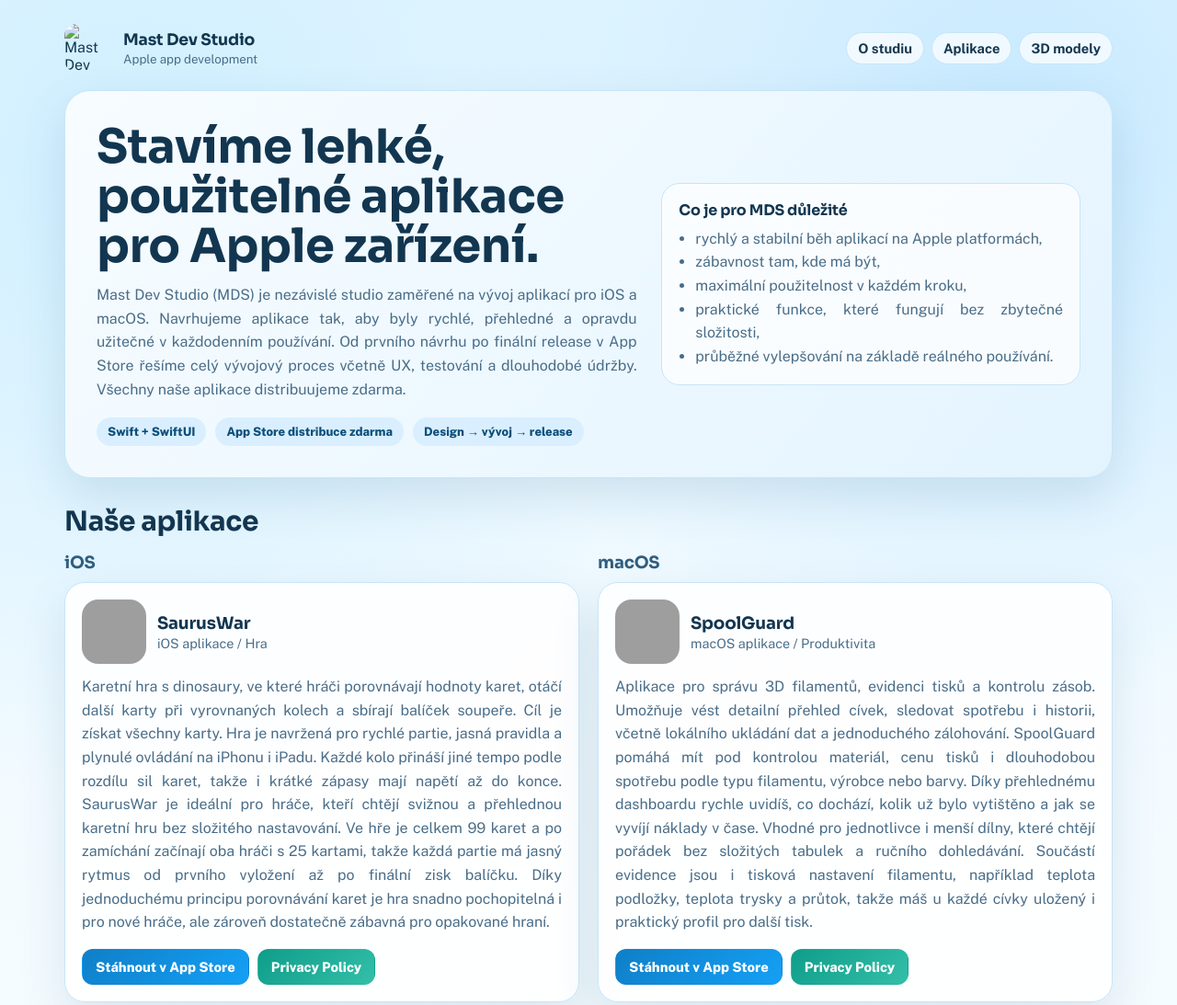
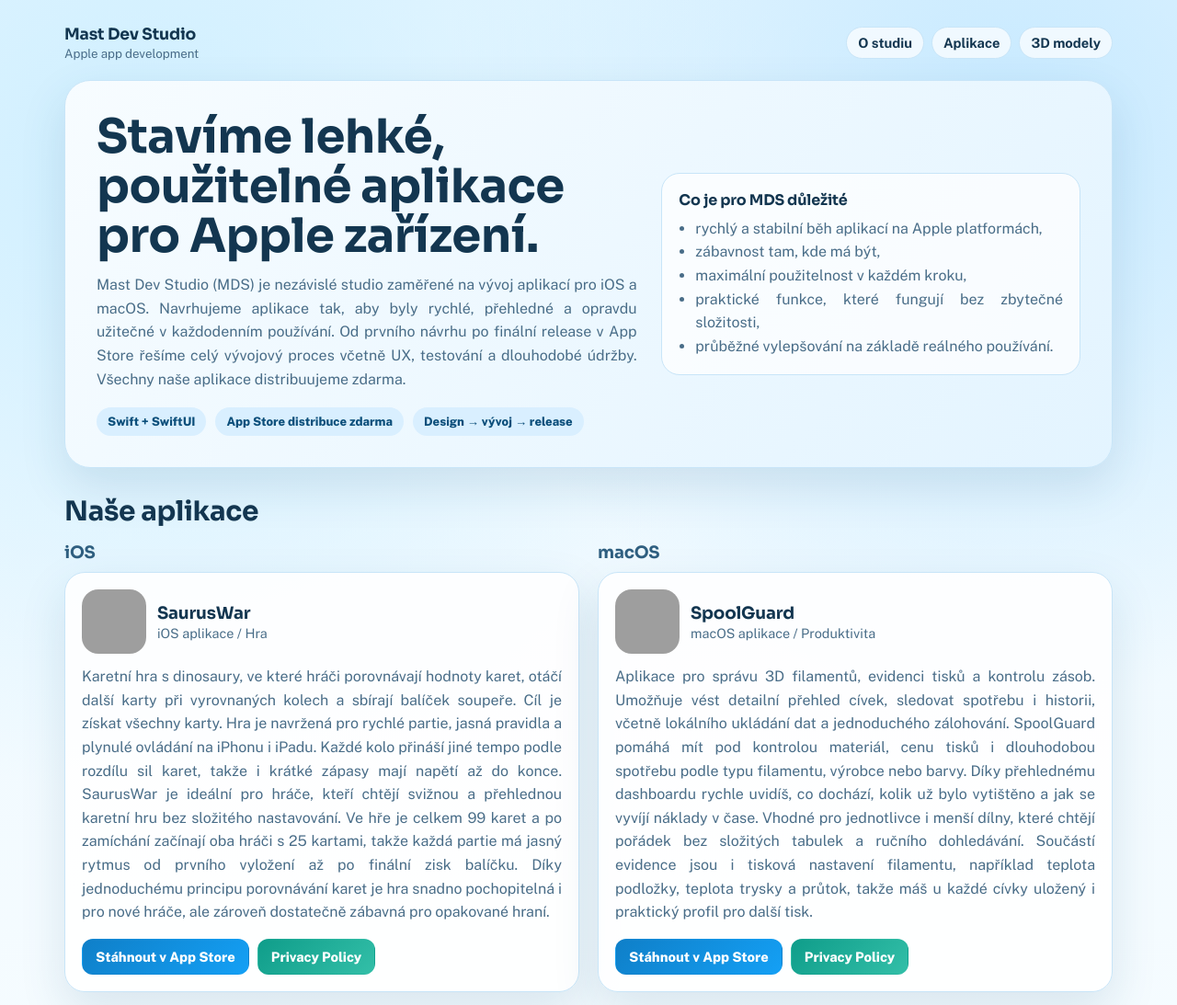
Before and after one commit to mastdevstudio/mastdevstudio, a plain HTML site: page index.html in a window 1280 px wide. Shown: the top 1093 px of the page at 92% size. Drawn offline with nearby package versions, Linux system fonts and the light colour scheme; grey boxes are pictures that could not be loaded.

Commit message:
Add files via upload

```diff
--- a/index.html
+++ b/index.html
@@ -14,7 +14,6 @@
   <main class="page">
     <header class="topbar">
       <div class="brand">
-        <img src="assets/mds-logo.png" alt="Mast Dev Studio logo">
         <div>
           <strong>Mast Dev Studio</strong>
           <small>Apple app development</small>
--- a/styles.css
+++ b/styles.css
@@ -57,12 +57,6 @@
   display: flex;
   align-items: center;
   gap: 12px;
-}
-
-.brand img {
-  width: 52px;
-  height: 52px;
-  border-radius: 13px;
 }
 
 .brand strong {
```
